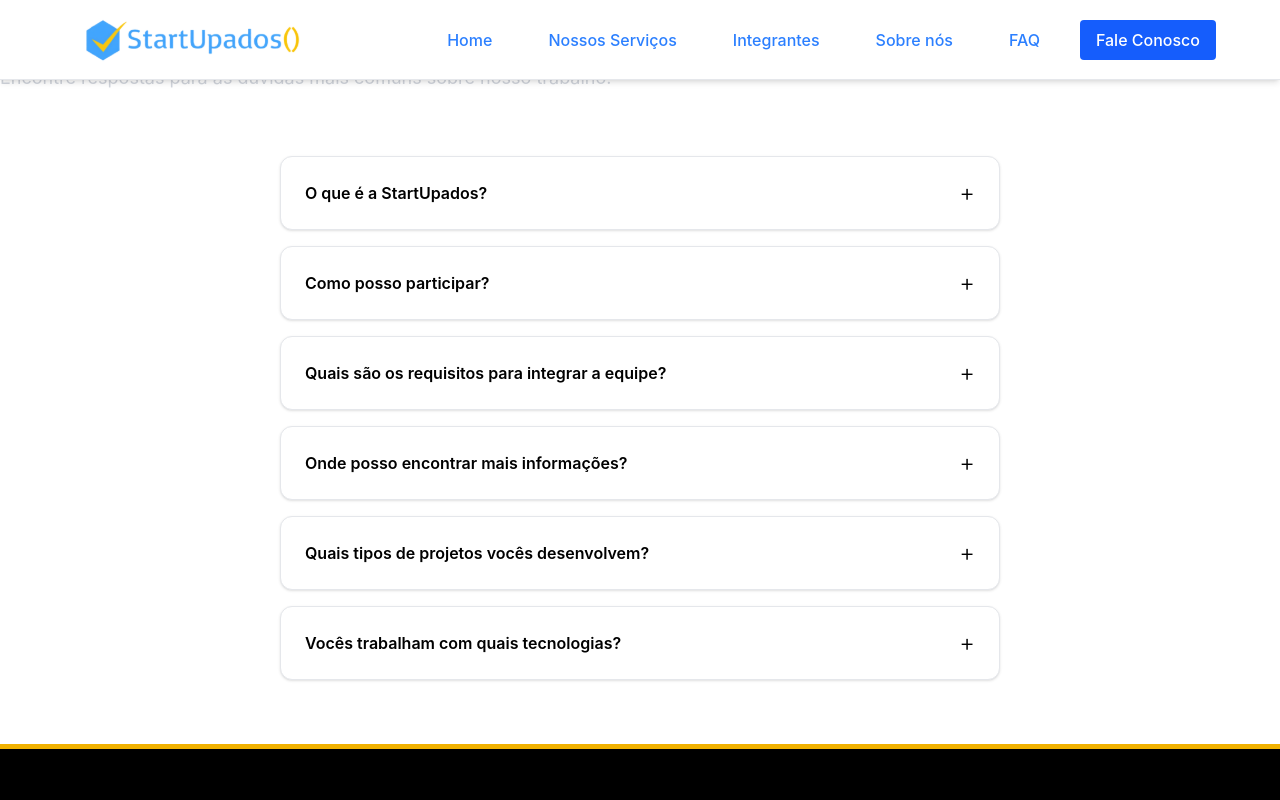
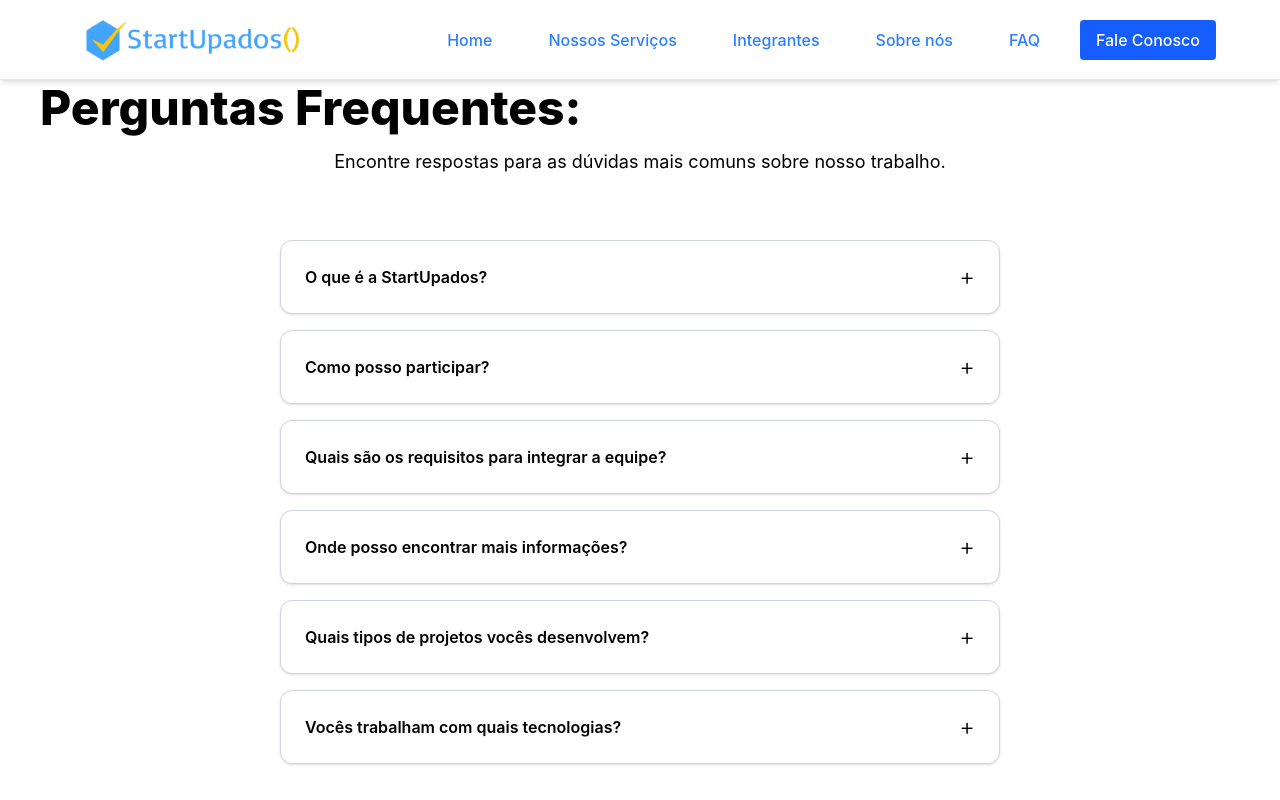
Before and after one commit to Start-Upados/Front_TdB, a React (Vite) app: page /FAQ in a window 1280 px wide. Shown: the top 800 px of the page. Built offline with nearby package versions, Linux system fonts and the light colour scheme.

Commit message:
FAQ pronto

```diff
--- a/src/Pages/FAQ/FAQ.tsx
+++ b/src/Pages/FAQ/FAQ.tsx
@@ -14,18 +14,19 @@ const faqs: FAQItem[] = [
 export default function FAQ() {
   const [openId, setOpenId] = useState<number | null>(null)
   const toggle = (id: number) => setOpenId(p => p === id ? null : id)
-
+// não estava indo
   return (
     <>
+
       <header className="page-header">
-        <h2 className="text-4xl md:text-5xl font-extrabold mb-4">Perguntas Frequentes:</h2>
-        <p className="text-gray-300 text-lg">Encontre respostas para as dúvidas mais comuns sobre nosso trabalho.</p>
+        <h2 className="text-4xl md:text-5xl font-extrabold mb-4 pt-21 ml-10">Perguntas Frequentes:</h2>
+        <p className="text-black text-lg text-center">Encontre respostas para as dúvidas mais comuns sobre nosso trabalho.</p>
       </header>
 
       <section className="py-16 px-6 max-w-3xl mx-auto">
         <div className="flex flex-col gap-4">
           {faqs.map(faq => (
-            <div key={faq.id} className="bg-white rounded-xl border border-gray-200 shadow-sm overflow-hidden">
+            <div key={faq.id} className="bg-white rounded-xl border border-gray-300 shadow-sm overflow-hidden">
               <button
                 onClick={() => toggle(faq.id)}
                 aria-expanded={openId === faq.id}
@@ -37,7 +38,7 @@ export default function FAQ() {
                 </span>
               </button>
               <div className={`overflow-hidden transition-all duration-350 ease-in-out ${openId === faq.id ? 'max-h-48' : 'max-h-0'}`}>
-                <p className="px-6 pb-5 text-gray-500 text-sm leading-relaxed">{faq.resposta}</p>
+                <p className="px-6 pb-5 text-gray-700 text-sm leading-relaxed">{faq.resposta}</p>
               </div>
             </div>
           ))}
--- a/src/Pages/FaleConosco/FaleConosco.tsx
+++ b/src/Pages/FaleConosco/FaleConosco.tsx
@@ -24,8 +24,8 @@ const FaleConosco = () => {
   return (
     <>
       <header className="page-header">
-        <h2 className="text-4xl md:text-5xl font-extrabold mb-4">Fale Conosco:</h2>
-        <p className="text-black text-lg max-w-xl mx-auto pt-10">
+        <h2 className="text-4xl md:text-5xl font-extrabold mb-4 pt-21 pl-20">Fale Conosco:</h2>
+        <p className="text-black text-lg max-w-xl mx-auto ">
           Tem alguma dúvida, sugestão ou deseja o desenvolvimento de sua idéia? Entre em contato!
         </p>
       </header>
--- a/src/Pages/Home/Home.tsx
+++ b/src/Pages/Home/Home.tsx
@@ -1,4 +1,3 @@
-import { useState } from 'react'
 import { Link } from 'react-router-dom'
 
 const cards = [
@@ -27,21 +26,10 @@ const cards = [
 
 const Home = () =>{
 
-  const [dark, setDark] = useState(false)
-
   return (
     <>
-      <div className={dark ? 'bg-gray-950' : 'bg-gray-50'}>
-        <div className="fixed bottom-20 right-5 z-50">
-          <button onClick={() => setDark(p => !p)} className="bg-primary text-white border border-accent text-sm px-4 py-2 rounded-full cursor-pointer hover:bg-accent transition-colors duration-200">
-            🌓 {dark ? 'Modo Claro' : 'Modo Escuro'}
-          </button>
-        </div>
-
-        <header className={`px-6 py-20 md:py-28 min-h-[80vh] flex items-center ${
-          dark
-          ? 'bg-gradient-to-br from-gray-900 via-gray-950 to-black'
-          : 'bg-gradient-to-br from-[#1a1a2e] via-[#16213e] to-[#0f3460]'}`}>
+      <div >
+        <header className={`px-6 py-20 md:py-28 min-h-[80vh] flex items-center bg-gradient-to-br from-[#1a1a2e] via-[#16213e] to-[#0f3460]`}>
           <div className="max-w-6xl mx-auto w-full flex flex-col md:flex-row items-center gap-10">
             <div className="flex-1 text-white">
               <h2 className="text-accent uppercase tracking-[10px] text-sm font-semibold mb-3">
@@ -69,7 +57,7 @@ const Home = () =>{
         </header>
 
         <section className="py-16 px-6 max-w-6xl mx-auto">
-          <h2 className={`text-3xl font-bold text-center mb-10 ${dark ? 'text-white' : 'text-primary'}`}>
+          <h2 className={`text-3xl font-bold text-center mb-10`}>
             O que fazemos:
           </h2>
           <div className="grid grid-cols-1 sm:grid-cols-2 lg:grid-cols-3 gap-8">
```
